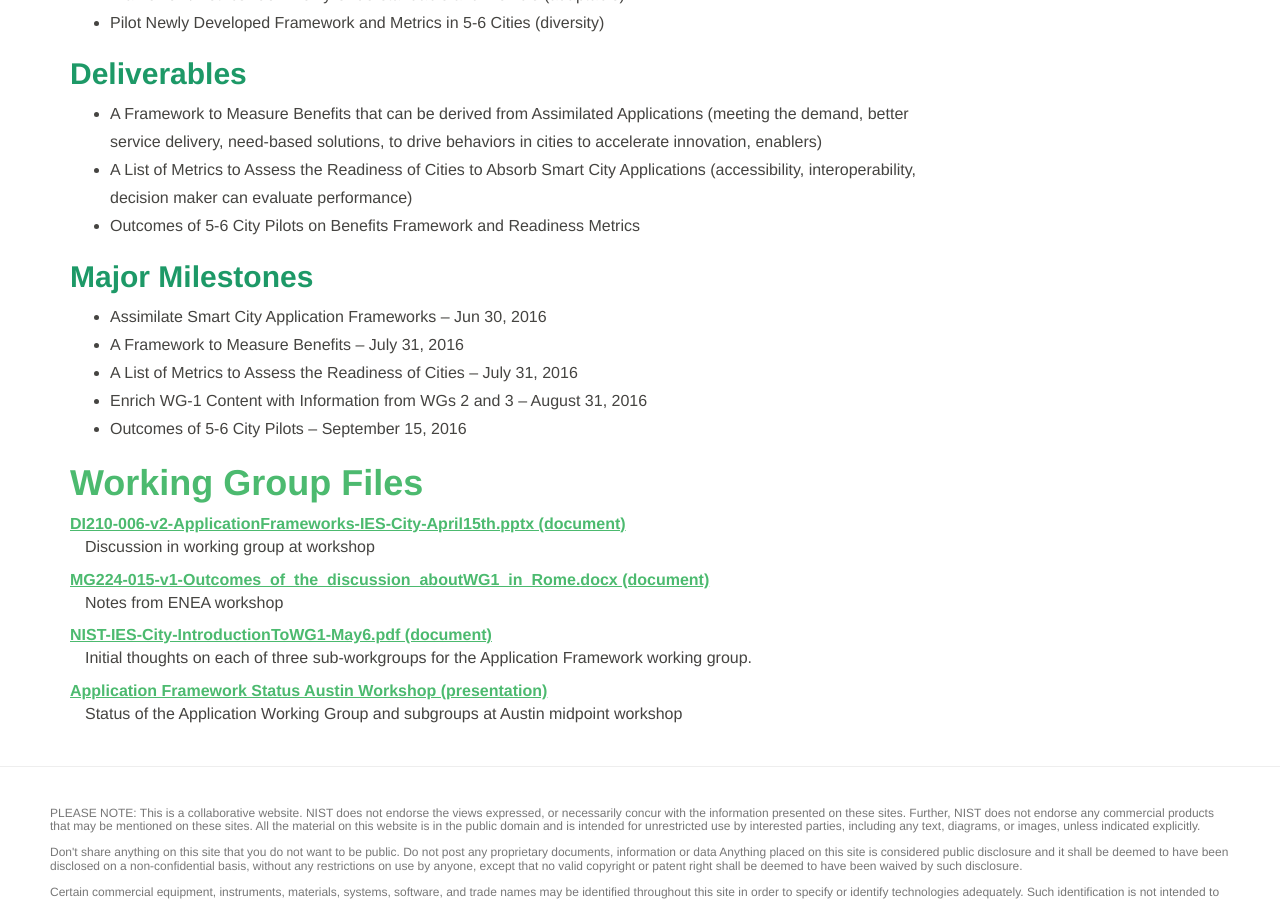
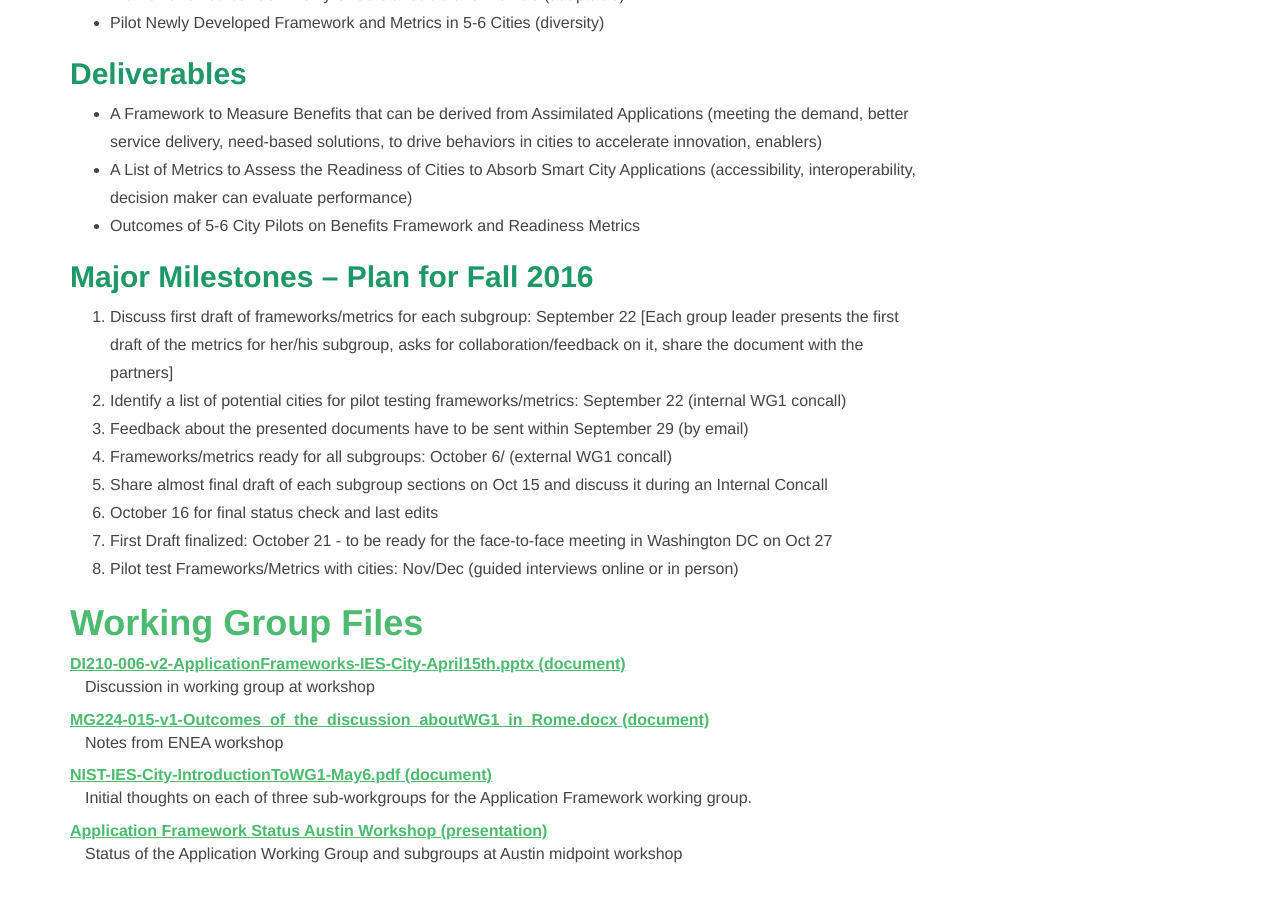
Before and after one commit to usnistgov/smartcitiesarchitecture, a Jekyll site: the page built from community/applicationframework/index.md, in a window 1280 px wide and 900 px high, scrolled down 672 px. Built offline with Jekyll 4.4.1, drawn with Linux system fonts in a browser that asks for light colours.

Commit message:
updates to working group information

```diff
--- a/community/applicationframework/index.md
+++ b/community/applicationframework/index.md
@@ -32,13 +32,16 @@ layout: page
   * A List of Metrics to Assess the Readiness of Cities to Absorb Smart City Applications (accessibility, interoperability, decision maker can evaluate performance)
   * Outcomes of 5-6 City Pilots on Benefits Framework and Readiness Metrics
 
-## Major Milestones
+## Major Milestones -- Plan for Fall 2016
 
-  * Assimilate Smart City Application Frameworks – Jun 30, 2016
-  * A Framework to Measure Benefits – July 31, 2016
-  * A List of Metrics to Assess the Readiness of Cities – July 31, 2016
-  * Enrich WG-1 Content with Information from WGs 2 and 3 – August 31, 2016
-  * Outcomes of 5-6 City Pilots – September 15, 2016
+1.       Discuss first draft of frameworks/metrics for each subgroup: September 22 [Each group leader presents the first draft of the metrics for her/his subgroup, asks for collaboration/feedback on it, share the document with the partners]
+2.         Identify a list of potential cities for pilot testing frameworks/metrics: September 22 (internal WG1 concall)
+3.       Feedback about the presented documents have to be sent within September 29 (by email)
+4.          Frameworks/metrics ready for all subgroups: October 6/ (external WG1 concall)
+5.         Share almost final draft of each subgroup sections on Oct 15 and discuss it during an Internal Concall
+6.          October 16 for final status check and last edits
+7.          First Draft finalized: October 21 - to be ready for the face-to-face meeting in Washington DC on Oct 27
+8.         Pilot test Frameworks/Metrics with cities: Nov/Dec (guided interviews online or in person)
 
 # Working Group Files
 
```
Also changed, not shown: community/index.md (+6 -4 lines), assets/workinggroups.png.
